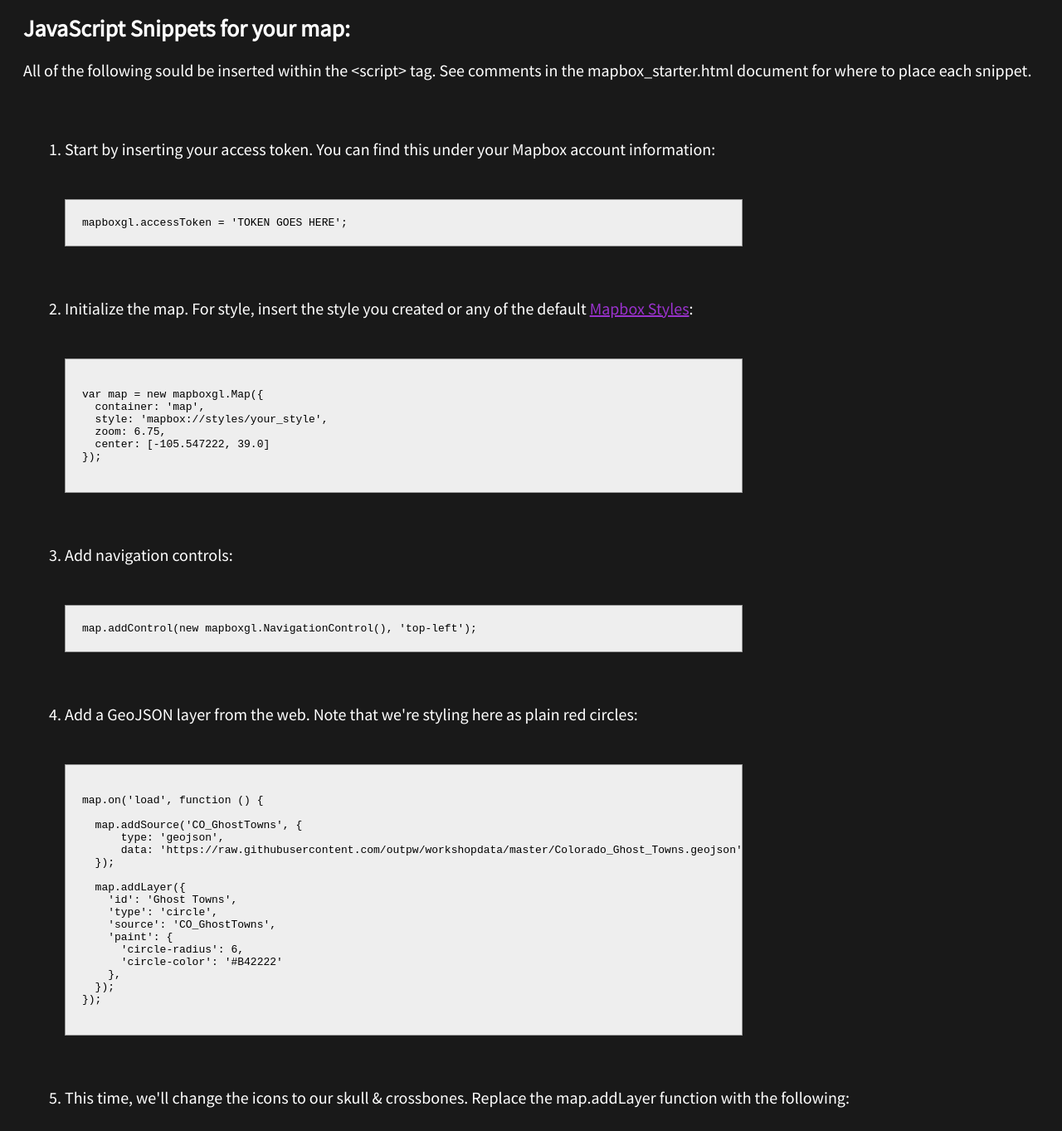
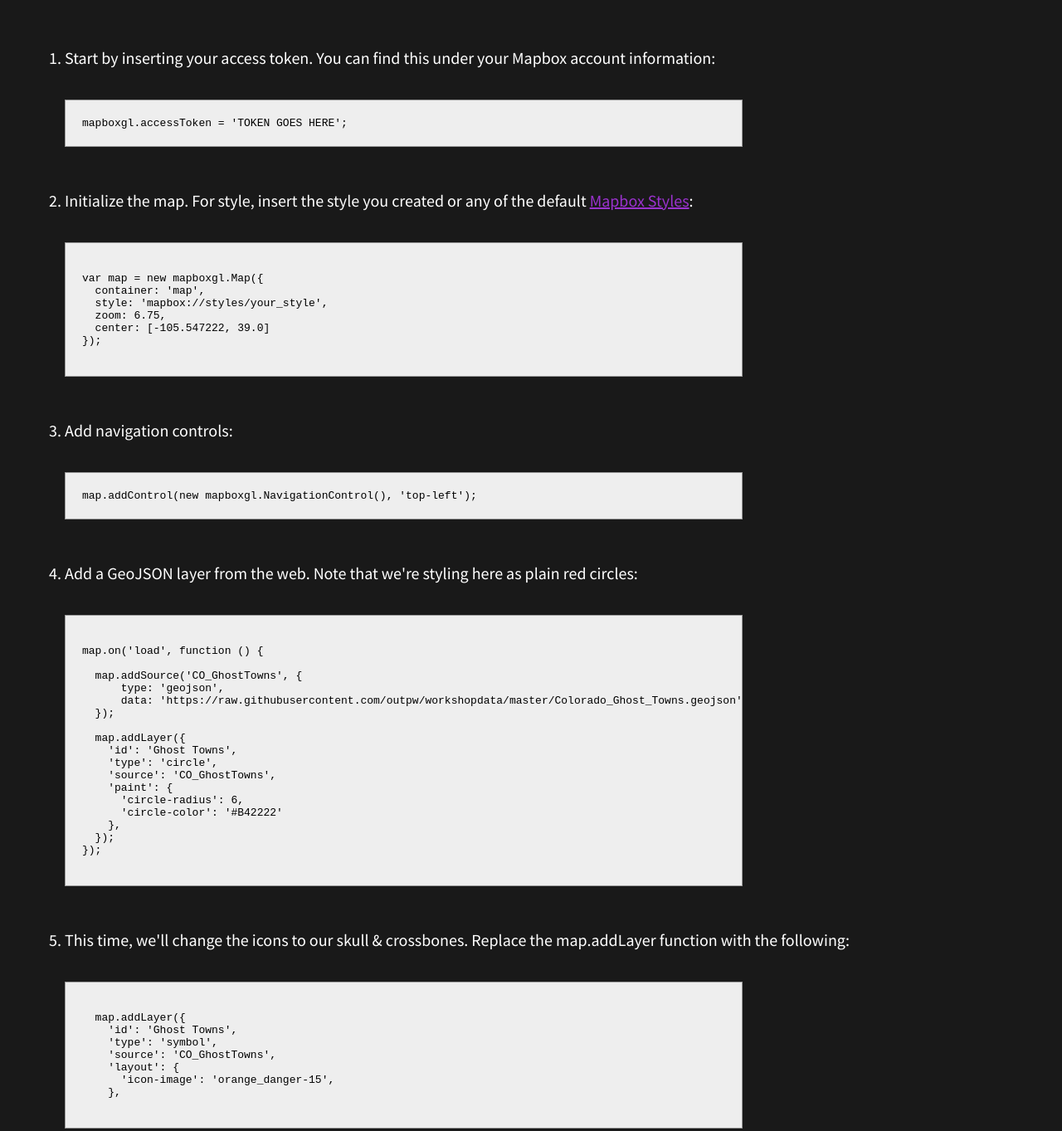
Before and after one commit to whitephil/whitephil.github.io, a plain HTML site: page mapbox_workshop.html in a window 1280 px wide. Shown: the part 778-2141 px from the top of the page at 83% size. Drawn offline with Linux system fonts and the light colour scheme.

Commit message:
fiddling with line height

```diff
--- a/css/theme/spookystyle.css
+++ b/css/theme/spookystyle.css
@@ -43,7 +43,7 @@ li {
   font-size: 20px;
   color: #fff;
   margin: 30px;
-  line-height: 30px;
+  line-height: 10px;
 }
 
 footer {
--- a/mapbox_workshop.html
+++ b/mapbox_workshop.html
@@ -30,11 +30,11 @@
   <h3>JavaScript Snippets for your map:</h3>
     <p>All of the following sould be inserted within the &lt;script&gt; tag. See comments in the mapbox_starter.html document for where to place each snippet.</p><br>
     <ol>
-      <li>Start by inserting your access token. You can find this under your Mapbox account information:</li>
+      <li style="line-height: 10px;">Start by inserting your access token. You can find this under your Mapbox account information:</li>
         <pre>
           <code>mapboxgl.accessToken = 'TOKEN GOES HERE';</code>
         </pre>
-      <li>Initialize the map. For style, insert the style you created or any of the default <a href="https://docs.mapbox.com/api/maps/#styles" target="_blank">Mapbox Styles</a>:</li>
+      <li style="line-height: 10px;">Initialize the map. For style, insert the style you created or any of the default <a href="https://docs.mapbox.com/api/maps/#styles" target="_blank">Mapbox Styles</a>:</li>
         <pre>
           <code>
 var map = new mapboxgl.Map({
@@ -49,7 +49,7 @@ var map = new mapboxgl.Map({
         <pre>
           <code>map.addControl(new mapboxgl.NavigationControl(), 'top-left');</code>
         </pre>
-      <li>Add a GeoJSON layer from the web. Note that we're styling here as plain red circles:</li>
+      <li style="line-height: 10px;">Add a GeoJSON layer from the web. Note that we're styling here as plain red circles:</li>
         <pre>
           <code>
 map.on('load', function () {
@@ -71,7 +71,7 @@ map.on('load', function () {
 });
           </code>
         </pre>
-      <li>This time, we'll change the icons to our skull & crossbones. Replace the map.addLayer function with the following:</li>
+      <li style="line-height: 10px;">This time, we'll change the icons to our skull & crossbones. Replace the map.addLayer function with the following:</li>
         <pre>
           <code>
   map.addLayer({
@@ -95,7 +95,7 @@ map.on('mouseleave', 'Ghost Towns', function () {
 });
           </code>
         </pre>
-      <li>Next, we'll create a pop up. This code pulls data out of the GeoJSON layer to display in the pop up:</li>
+      <li style="line-height: 10px;">Next, we'll create a pop up. This code pulls data out of the GeoJSON layer to display in the pop up:</li>
         <pre>
           <code>
 map.on('click', 'Ghost Towns', function (e) {
```
